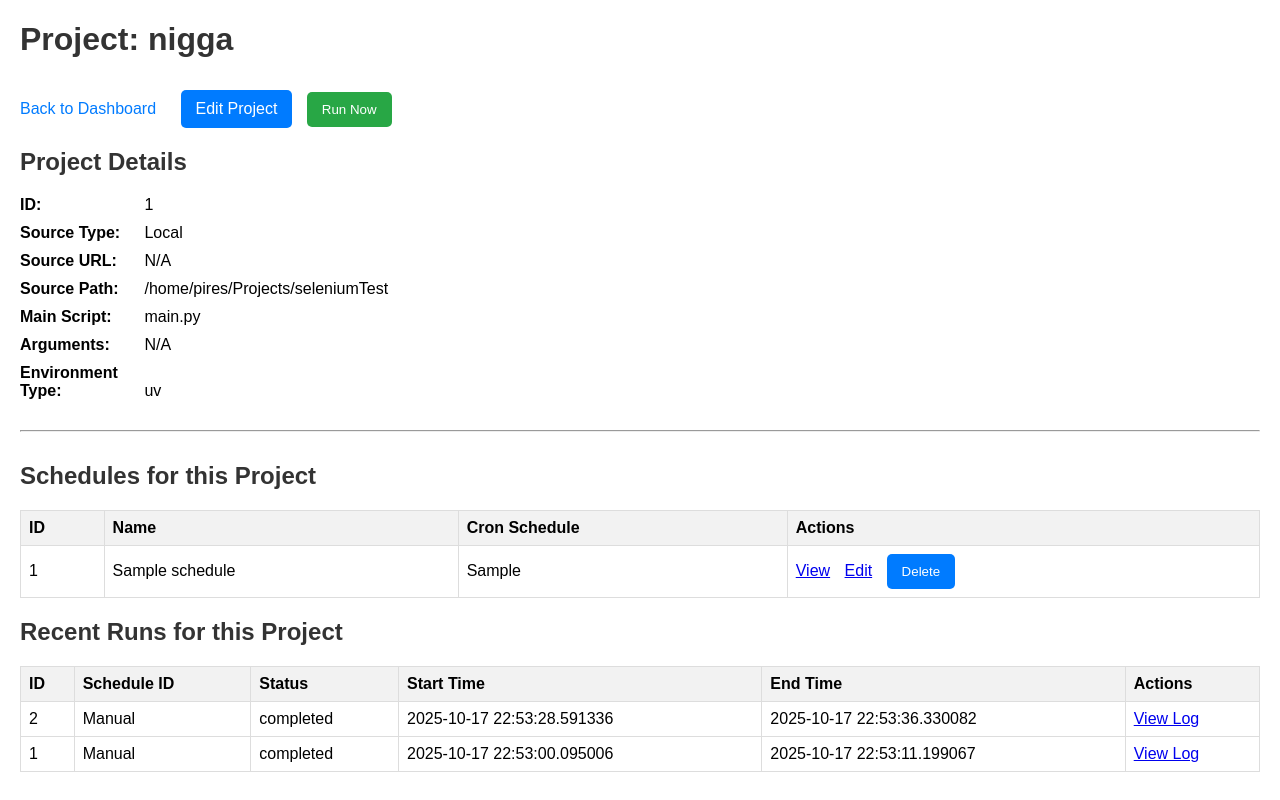
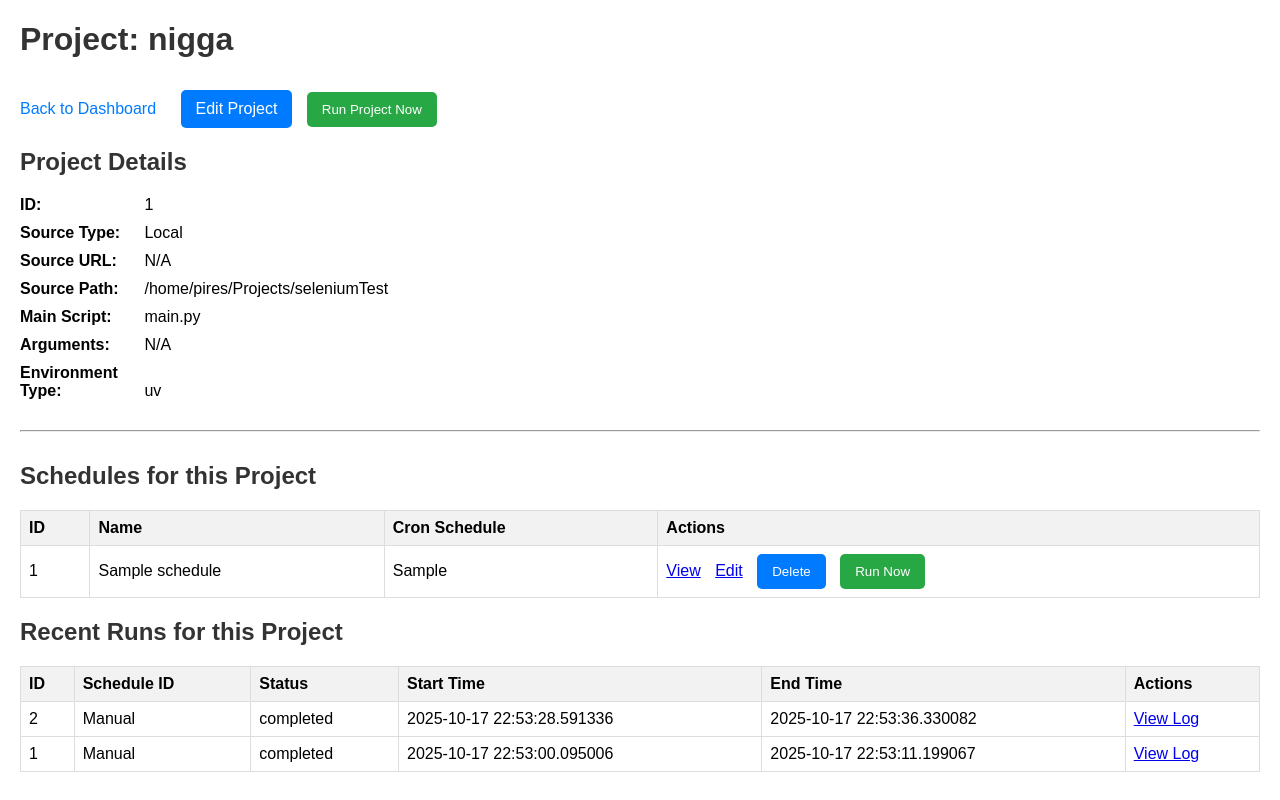
Before and after one commit to RPires27/PyOrchestrator, a FastAPI app: page /projects/1 in a window 1280 px wide. Run offline with FastAPI, Linux system fonts and the light colour scheme; tables that the repository leaves empty hold one stand-in row (values such as "Sample post").

Commit message:
feat: implement "Run Now" functionality for schedules

```diff
--- a/app/main.py
+++ b/app/main.py
@@ -202,6 +202,17 @@ async def delete_schedule_from_ui(request: Request, schedule_id: int, db: Sessio
 
     return RedirectResponse(url="/", status_code=303)
 
+@app.post("/schedules/{schedule_id}/run", response_class=RedirectResponse)
+async def run_schedule_now(schedule_id: int, background_tasks: BackgroundTasks, db: Session = Depends(get_db)):
+    schedule = crud_schedule.get_schedule(db, schedule_id=schedule_id)
+    if schedule is None:
+        raise HTTPException(status_code=404, detail="Schedule not found")
+
+    run_create = schema_run.RunCreate(project_id=schedule.project_id, schedule_id=schedule.id)
+    db_run = crud_run.create_run(db=db, run=run_create)
+    background_tasks.add_task(execute_script, db, db_run.id)
+    return RedirectResponse(url=f"/runs/{db_run.id}", status_code=303)
+
 @app.get("/projects/{project_id}", response_class=HTMLResponse)
 async def project_detail(request: Request, project_id: int, db: Session = Depends(get_db)):
     project = crud_project.get_project(db, project_id=project_id)
--- a/templates/project_detail.html
+++ b/templates/project_detail.html
@@ -25,7 +25,7 @@
         <a href="/" class="back-link">Back to Dashboard</a>
         <a href="/projects/{{ project.id }}/edit" class="button-link">Edit Project</a>
         <form action="/projects/{{ project.id }}/run" method="post" style="display:inline;">
-            <button type="submit" class="run-now-button">Run Now</button>
+            <button type="submit" class="run-now-button">Run Project Now</button>
         </form>
     </div>
 
@@ -62,6 +62,9 @@
                     <form action="/schedules/{{ schedule.id }}/delete" method="post" style="display:inline;" onsubmit="return confirm('Are you sure you want to delete this schedule?');">
                         <button type="submit" class="action-link">Delete</button>
                     </form>
+                    <form action="/schedules/{{ schedule.id }}/run" method="post" style="display:inline;">
+                        <button type="submit" class="run-now-button">Run Now</button>
+                    </form>
                 </td>
             </tr>
             {% endfor %}
```
Also changed, not shown: orchestrator.db.
